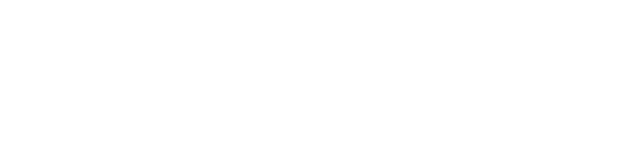
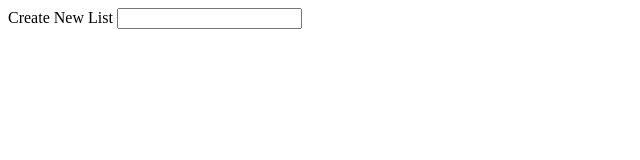
Before and after one commit to hihello-bye/to-do-list, a website built with webpack: page src/template.html in a window 1280 px wide. Shown: the whole page, without its empty margins (0-640 px from the left). Built offline with nearby package versions, Linux system fonts and the light colour scheme.

Commit message:
Create container for lists and add input for new lists

```diff
--- a/src/template.html
+++ b/src/template.html
@@ -6,6 +6,9 @@
     <title>To Do List</title>
 </head>
 <body>
-
+  <div id="lists">
+    <label for="newList">Create New List</label>
+    <input type="text" name="newList" id="newList"/>
+  </div>
 </body>
 </html>
```
